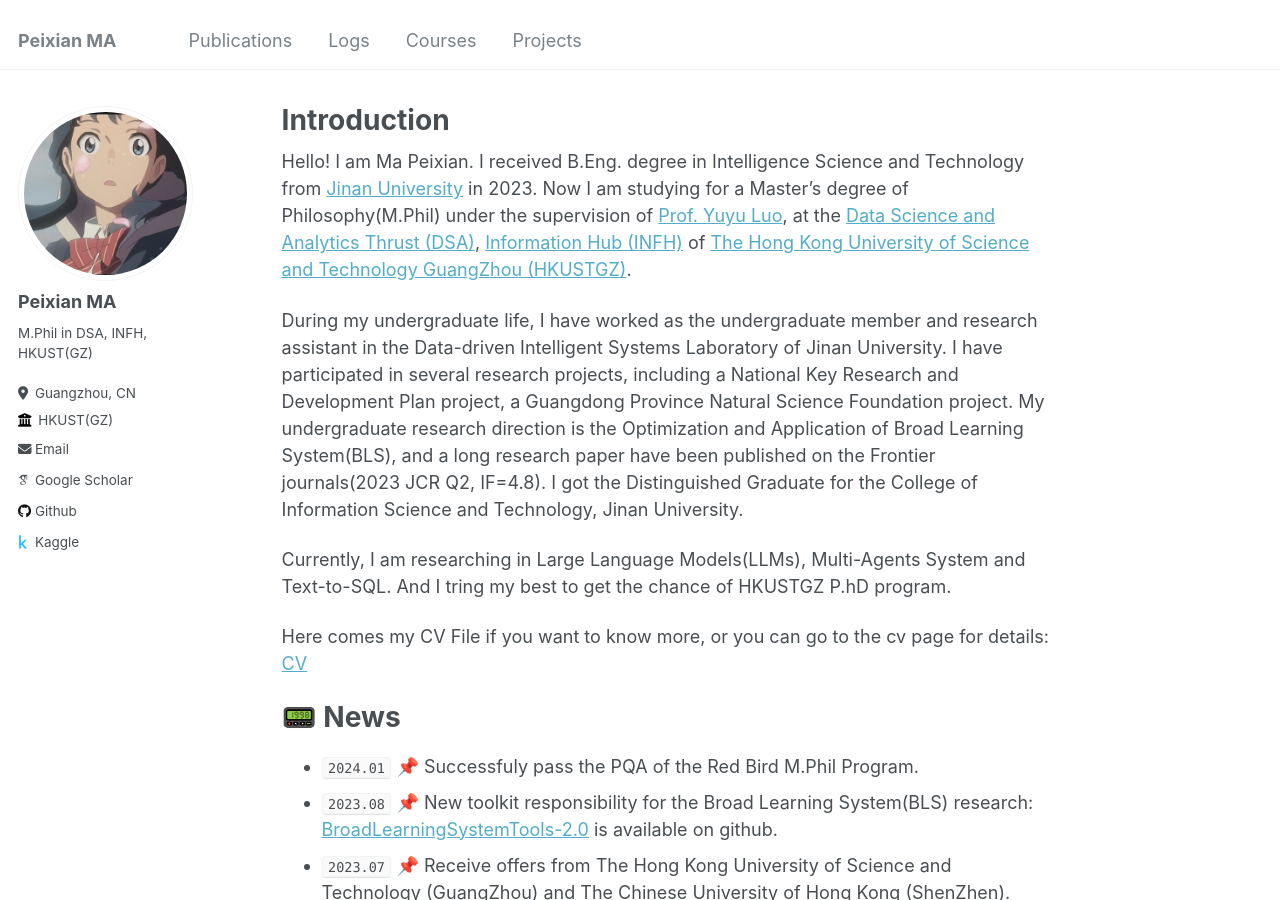
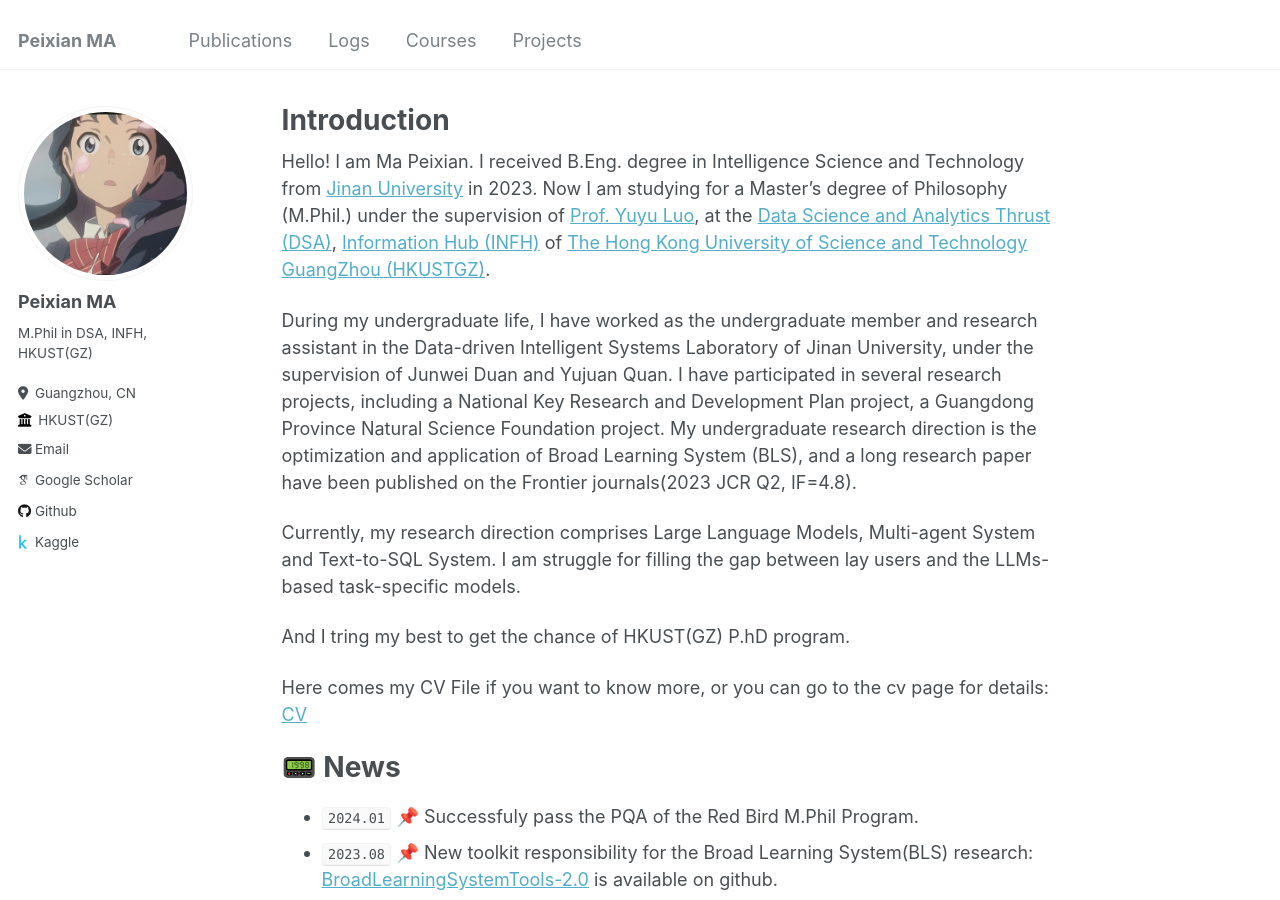
Before and after one commit to MPX0222/MPX0222.github.io, a Jekyll site: the page built from _pages/about.md, in a window 1280 px wide and 900 px high. Built offline with Jekyll 4.4.1, drawn with Linux system fonts in a browser that asks for light colours; some web fonts are replaced.

Commit message:
Update All

```diff
--- a/_pages/about.md
+++ b/_pages/about.md
@@ -8,15 +8,16 @@ redirect_from:
 ---
 
 Hello! I am Ma Peixian. I received B.Eng. degree in Intelligence Science and Technology from [Jinan University](https://english.jnu.edu.cn/) in 2023.
-Now I am studying for a Master's degree of Philosophy(M.Phil) under the supervision of [Prof. Yuyu Luo](https://luoyuyu.vip/),
+Now I am studying for a Master's degree of Philosophy (M.Phil.) under the supervision of [Prof. Yuyu Luo](https://luoyuyu.vip/),
 at the [Data Science and Analytics Thrust (DSA)](https://www.hkust-gz.edu.cn/zh/academics/hubs-and-thrust-areas/information-hub/data-science-and-analytics/), [Information Hub (INFH)](https://www.hkust-gz.edu.cn/zh/academics/hubs-and-thrust-areas/information-hub/) of [The Hong Kong University of Science and Technology GuangZhou (HKUSTGZ)](https://www.hkust-gz.edu.cn/).
 
-During my undergraduate life, I have worked as the undergraduate member and research assistant in the Data-driven Intelligent Systems Laboratory of Jinan University.
+During my undergraduate life, I have worked as the undergraduate member and research assistant in the Data-driven Intelligent Systems Laboratory of Jinan University, under the supervision of Junwei Duan and Yujuan Quan.
 I have participated in several research projects, including a National Key Research and Development Plan project, a Guangdong Province Natural Science Foundation project.
-My undergraduate research direction is the Optimization and Application of Broad Learning System(BLS), and a long research paper have been published on the Frontier journals(2023 JCR Q2, IF=4.8).
-I got the Distinguished Graduate for the College of Information Science and Technology, Jinan University.
+My undergraduate research direction is the optimization and application of Broad Learning System (BLS), and a long research paper have been published on the Frontier journals(2023 JCR Q2, IF=4.8).
 
-Currently, I am researching in Large Language Models(LLMs), Multi-Agents System and Text-to-SQL. And I tring my best to get the chance of HKUSTGZ P.hD program.
+Currently, my research direction comprises Large Language Models, Multi-agent System and Text-to-SQL System. I am struggle for filling the gap between lay users and the LLMs-based task-specific models.
+
+And I tring my best to get the chance of HKUST(GZ) P.hD program.
 
 Here comes my CV File if you want to know more, or you can go to the cv page for details:
 [CV](files/AwesomeCV2024_Peixian_MA.pdf)
```
